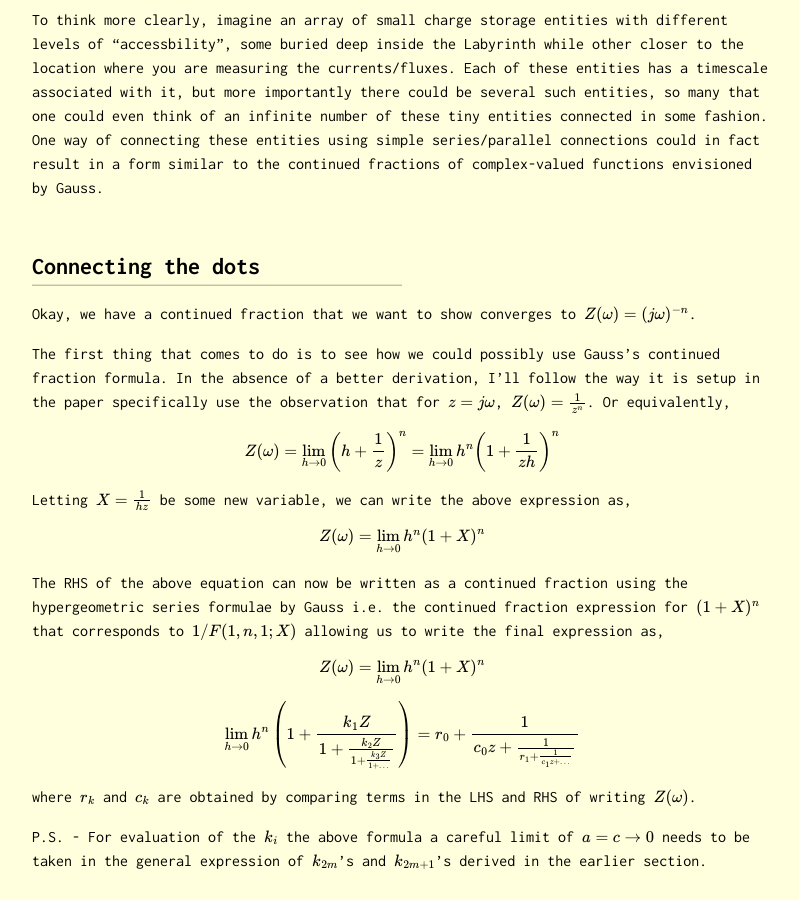
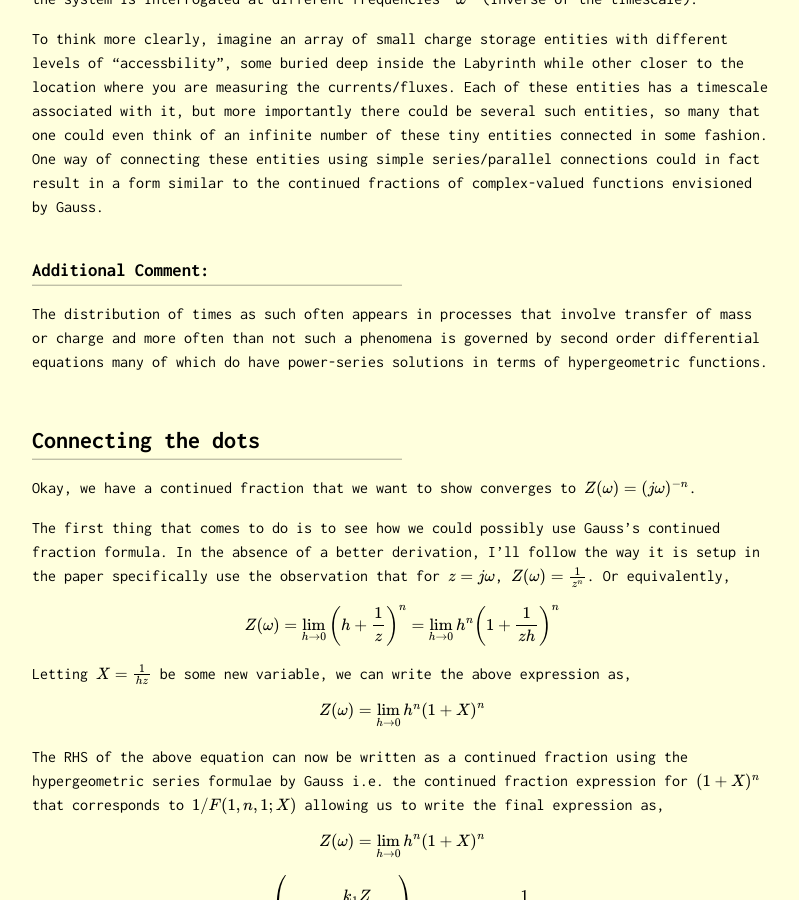
Before and after one commit to Oscuro-Phoenix/math-for-fun, a Jekyll site: the page built from _posts/2024-06-30-Problem-32.md, in a window 1280 px wide and 900 px high, scrolled down 4152 px. Shown: the whole window, without its empty margins (238-1037 px from the left). Built offline with Jekyll 4.4.1, drawn with Linux system fonts in a browser that asks for light colours; formulas are drawn with MathJax 3.

Commit message:
Update 2024-06-30-Problem-32.md

```diff
--- a/_posts/2024-06-30-Problem-32.md
+++ b/_posts/2024-06-30-Problem-32.md
@@ -130,7 +130,7 @@ Simply put, impedance may be seen as a way to characterize electrical (and other
 
 Such an impedance (typically denoted as Z) which may be represented as a complex number (recall the Euler formula) is often represented by the locus of points i.e. a parameteric curve in the Real part of Z vs -Negative Imaginary part of Z [Why is this negative?] plane where the parameter is frequency ($$\omega$$).
 
-### Labyrinths
+## Labyrinths
 
 Generally adopting the same picture, the impedance of systems when calculated as the ratio of the applied driving force (voltage) to resulting flux (current) can give very interesting Nyquist plots. Look at some below and here.
 
@@ -139,6 +139,10 @@ Many of these systems which I'll refer to as "Labyrinths" are morphologically co
 Essentially, such a Labyrinth exhibits what many call a "distribution of timescales" that leads to different parts of the system being "felt" in the Nyquist Impedance Diagram when the system is interrogated at different frequencies "$$\omega$$" (inverse of the timescale).
 
 To think more clearly, imagine an array of small charge storage entities with different levels of "accessbility", some buried deep inside the Labyrinth while other closer to the location where you are measuring the currents/fluxes. Each of these entities has a timescale associated with it, but more importantly there could be several such entities, so many that one could even think of an infinite number of these tiny entities connected in some fashion. One way of connecting these entities using simple series/parallel connections could in fact result in a form similar to the continued fractions of complex-valued functions envisioned by Gauss.
+
+### Additional Comment:
+
+The distribution of times as such often appears in processes that involve transfer of mass or charge and more often than not such a phenomena is governed by second order differential equations many of which do have power-series solutions in terms of hypergeometric functions.
 
 ## Connecting the dots
 
```
